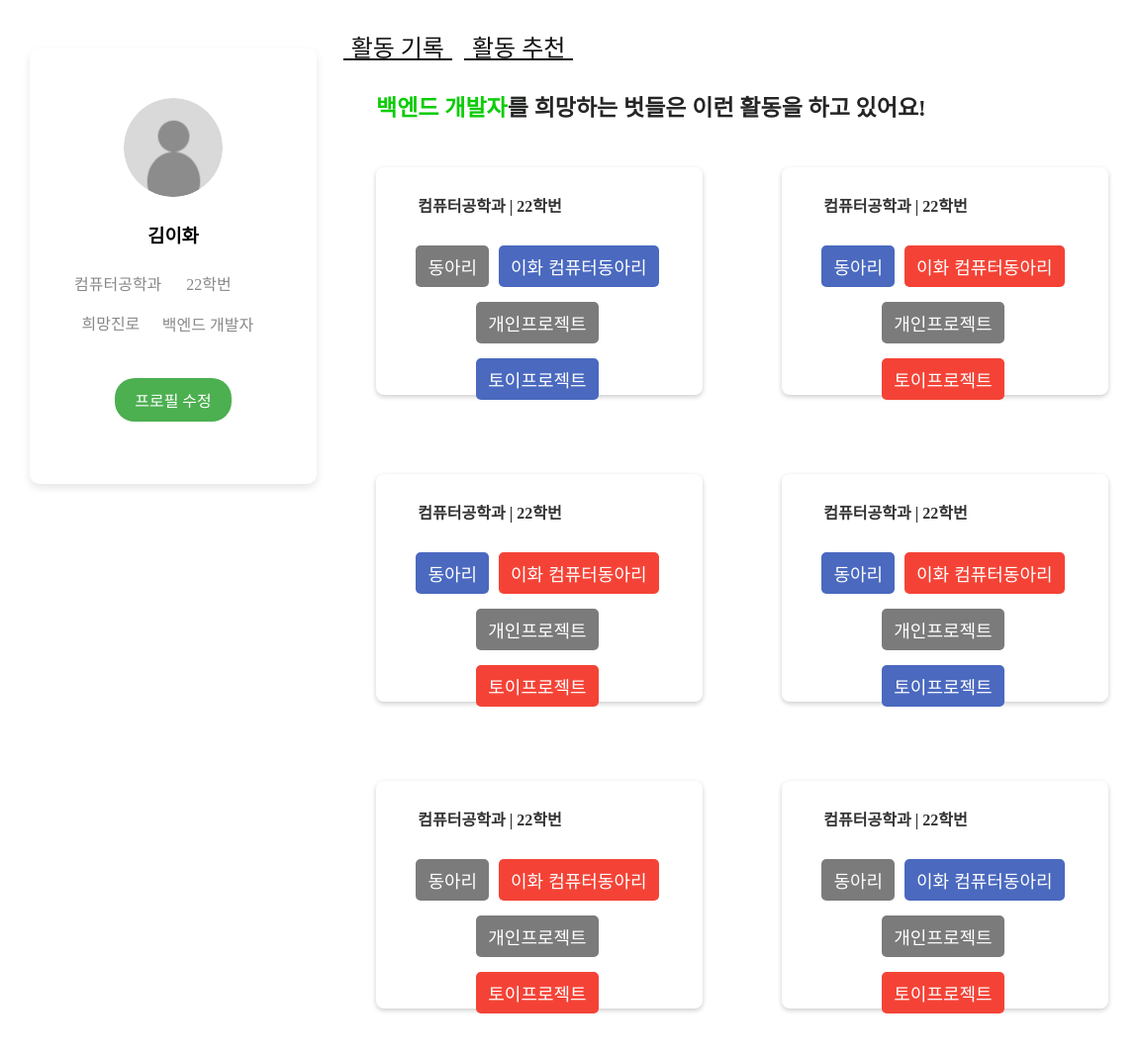
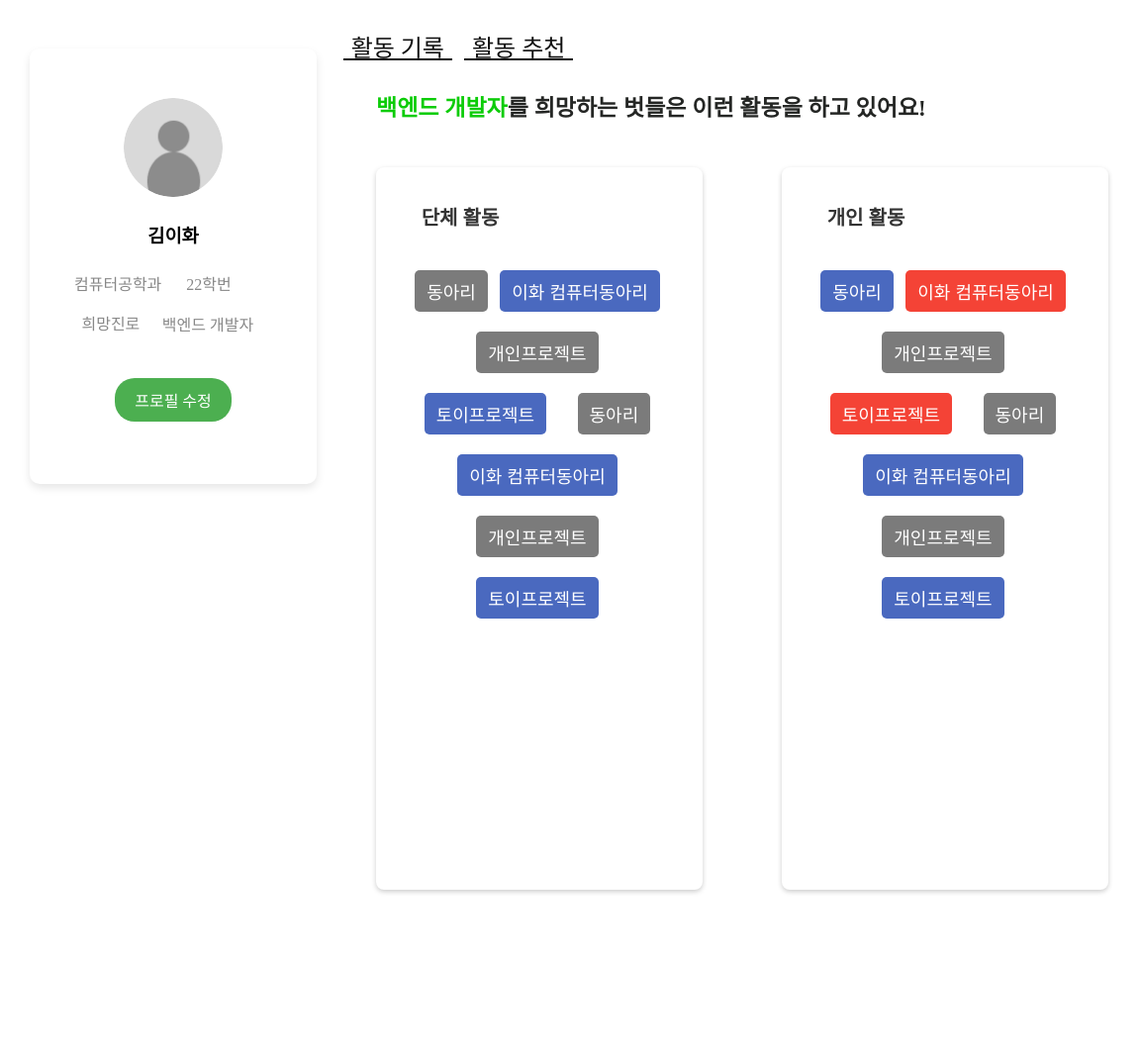
Before and after one commit to EwhaGreen/GreenPower, a Flask app: page /portfolio in a window 1360 px wide. Shown: the part 201-1270 px from the top of the page at 99% size, without its empty margins (170-1323 px from the left). After the commit the page ends 1104 px from the top, so only its background shows below. Run offline with Flask 3, Linux system fonts and the light colour scheme.

Commit message:
todo_portfolio 수정

```diff
--- a/static/css/todo_portfolio.css
+++ b/static/css/todo_portfolio.css
@@ -163,7 +163,7 @@ body{
     }
     .activity-container {
         position:absolute;
-        width:500px;
+
         top: 320px;
         left: 500px;
         display: grid;
@@ -171,6 +171,7 @@ body{
         gap: 20px;
         padding: 20px;
         width: 800px;
+
             display: flex;
             justify-content: center;
             flex-wrap: wrap;
@@ -181,7 +182,7 @@ body{
         padding: 15px;
         margin: 30px;
         width: 300px;
-        height: 200px;
+        height: 700px;
         flex-shrink: 0;
         border-radius: 8px;
         box-shadow: 0 2px 5px rgba(0,0,0,0.2);
@@ -191,11 +192,12 @@ body{
 
     .activity-card h4 {
        position: relative;
-        left: -50px;
-        top: 1px;
+        left: -80px;
+        top: 10px;
         margin-top: 10px;
         margin-bottom: 5px;
         color: #333;
+        font-size: 20px;
     }
     .activity-card p {
         margin-bottom: 10px;
@@ -223,9 +225,9 @@ body{
             display: flex;
             justify-content: center;
             flex-wrap: wrap;
-            gap: 5px;
+            gap: 10px;
             left:18px;
-            top: 15px;
+            top: 35px;
             width: 250px;
             padding: 5px;
     }
--- a/templates/todo_portfolio.html
+++ b/templates/todo_portfolio.html
@@ -65,8 +65,12 @@ line-height: normal;">를 희망하는 벗들은 이런 활동을 하고 있어
 
 <div class="activity-container">
     <div class="activity-card">
-        <h4>컴퓨터공학과 | 22학번</h4>
+        <h4>단체 활동</h4>
         <div class="activity-button-container">
+            <button class="activity-button">동아리</button>
+            <button class="activity-button blue">이화 컴퓨터동아리</button>
+            <button class="activity-button">개인프로젝트</button>
+            <button class="activity-button blue">토이프로젝트</button>
             <button class="activity-button">동아리</button>
             <button class="activity-button blue">이화 컴퓨터동아리</button>
             <button class="activity-button">개인프로젝트</button>
@@ -74,50 +78,19 @@ line-height: normal;">를 희망하는 벗들은 이런 활동을 하고 있어
         </div>
     </div>
     <div class="activity-card">
-        <h4>컴퓨터공학과 | 22학번</h4>
+        <h4>개인 활동</h4>
         <div class="activity-button-container">
             <button class="activity-button blue">동아리</button>
             <button class="activity-button red">이화 컴퓨터동아리</button>
             <button class="activity-button">개인프로젝트</button>
             <button class="activity-button red">토이프로젝트</button>
-        </div>
-    </div>
-    <div class="activity-card">
-        <h4>컴퓨터공학과 | 22학번</h4>
-        <div class="activity-button-container">
-            <button class="activity-button blue">동아리</button>
-            <button class="activity-button red">이화 컴퓨터동아리</button>
-            <button class="activity-button">개인프로젝트</button>
-            <button class="activity-button red">토이프로젝트</button>
-        </div>
-    </div>
-    <div class="activity-card">
-        <h4>컴퓨터공학과 | 22학번</h4>
-        <div class="activity-button-container">
-            <button class="activity-button blue">동아리</button>
-            <button class="activity-button red">이화 컴퓨터동아리</button>
+            <button class="activity-button">동아리</button>
+            <button class="activity-button blue">이화 컴퓨터동아리</button>
             <button class="activity-button">개인프로젝트</button>
             <button class="activity-button blue">토이프로젝트</button>
         </div>
     </div>
-    <div class="activity-card">
-        <h4>컴퓨터공학과 | 22학번</h4>
-        <div class="activity-button-container">
-            <button class="activity-button">동아리</button>
-            <button class="activity-button red">이화 컴퓨터동아리</button>
-            <button class="activity-button">개인프로젝트</button>
-            <button class="activity-button red">토이프로젝트</button>
-        </div>
-    </div>
-    <div class="activity-card">
-        <h4>컴퓨터공학과 | 22학번</h4>
-        <div class="activity-button-container">
-            <button class="activity-button">동아리</button>
-            <button class="activity-button blue">이화 컴퓨터동아리</button>
-            <button class="activity-button">개인프로젝트</button>
-            <button class="activity-button red">토이프로젝트</button>
-        </div>
-    </div>
+
 
 </div>
 
```
